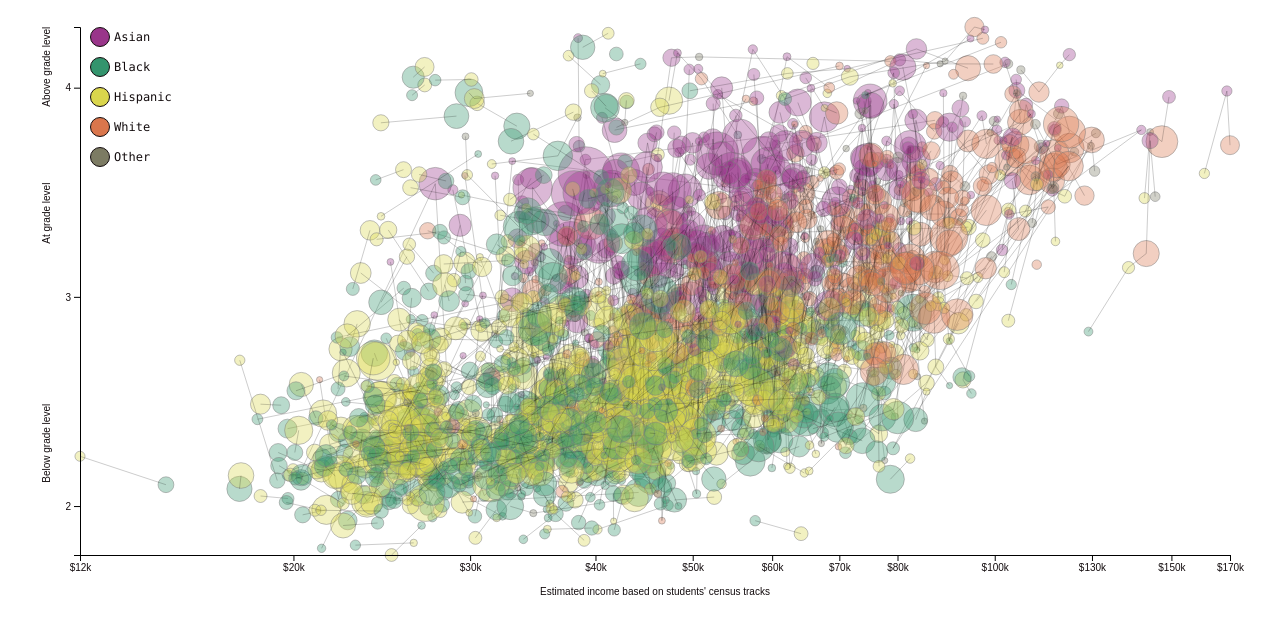
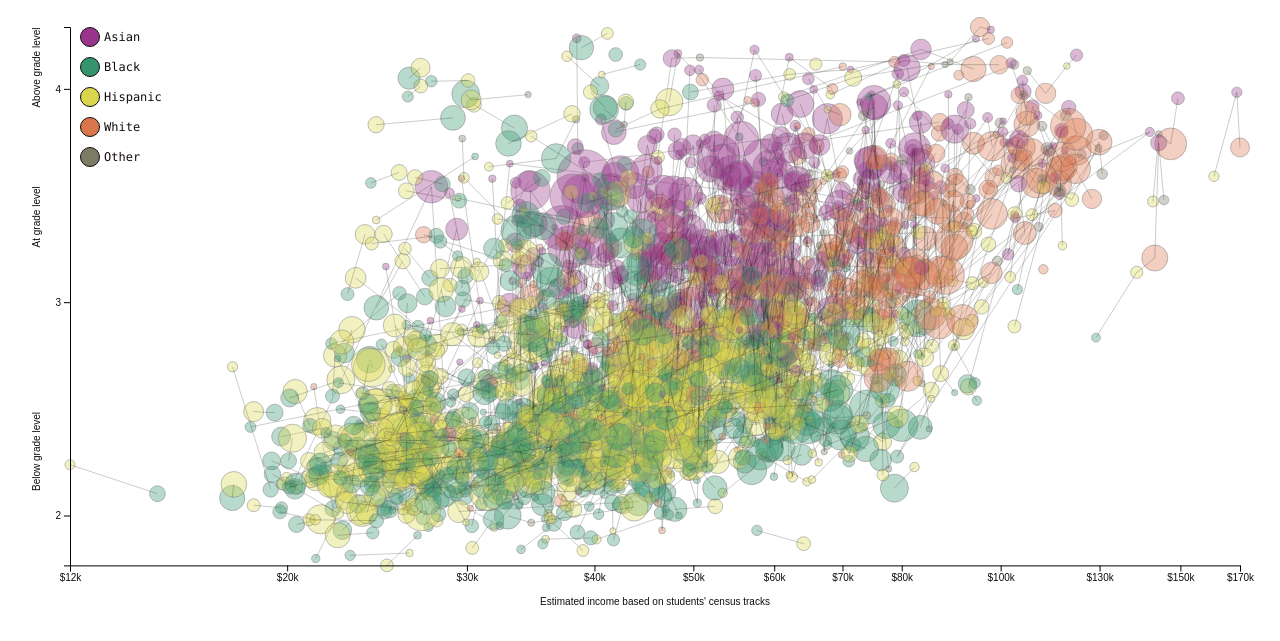
Before and after one commit to TheCenterforNewYorkCityAffairs/Schools-Chart-Version-2, a website with bundled scripts: page index.html in a window 1280 px wide. Shown: the part 159-800 px from the top of the page. Built offline with nearby package versions, Linux system fonts and the light colour scheme.

Commit message:
Reduce margin

```diff
--- a/js/index.js
+++ b/js/index.js
@@ -226,8 +226,8 @@ $(window).bind('load', function(){
 			// depending on current window size
 			function updateDimensions(winWidth) {
 				margin.top = 20;
-				margin.right = 50;
-				margin.left = 80;
+				margin.right = 40;
+				margin.left = 70;
 				margin.bottom = 50;
 
 				width = winWidth - margin.left - margin.right;
--- a/sass/style.scss
+++ b/sass/style.scss
@@ -185,7 +185,7 @@ svg {
   top: 20px;
   left: 10px;
   $legend-height: 20px;
-  margin: 0 80px;
+  margin: 0 70px;
   display: flex;
   flex-direction: column;
   .legend-element {
```
Also changed, not shown: css/style.css.
